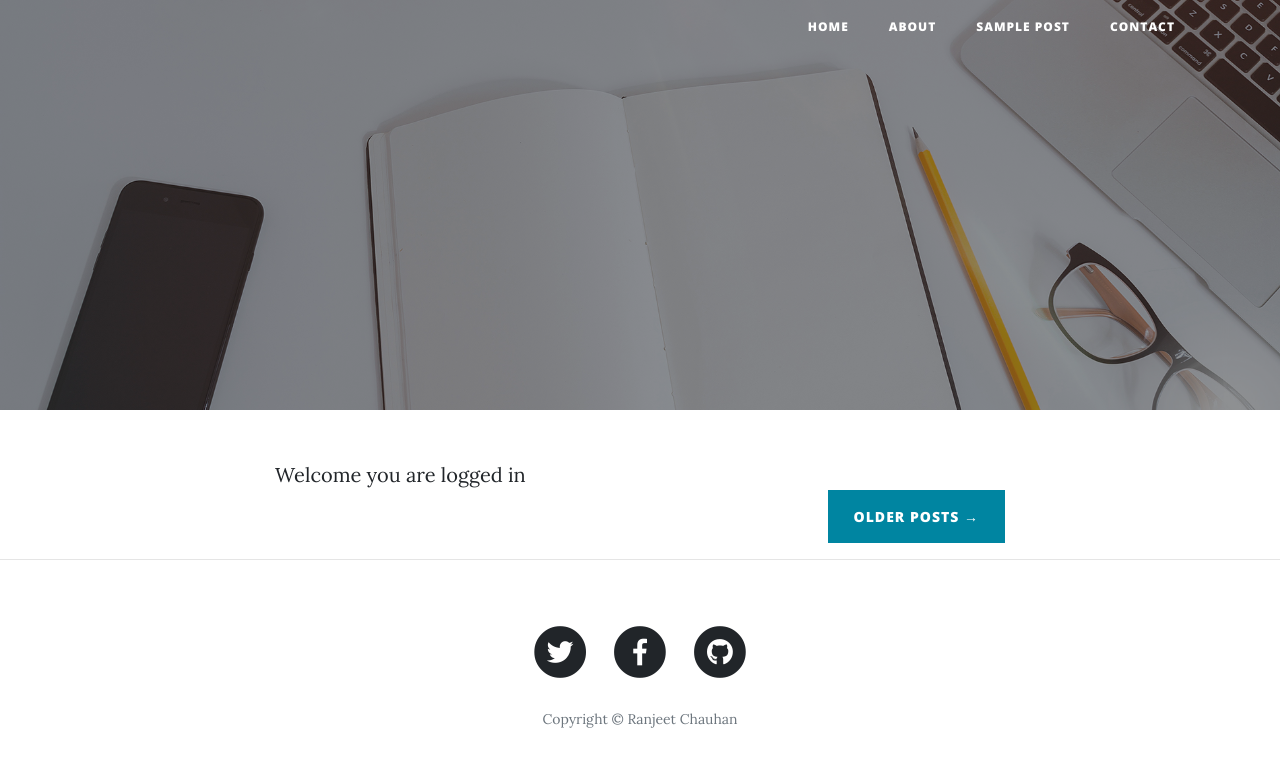
After one commit to ranjeeet/Flask_project, a Flask app: template templates/dashboard.html in a window 1280 px wide. The commit adds this page. Shown: the top 767 px of the page. Run offline with Flask 2, Linux system fonts and the light colour scheme; the template is opened without the code that fills it, so the values that code supplies are empty; some libraries are stand-ins or nearby versions.

Commit message:
version 1.4

```diff
--- a/main.py
+++ b/main.py
@@ -1,4 +1,4 @@
-from flask import Flask, render_template
+from flask import Flask, render_template, session
 from flask_sqlalchemy import SQLAlchemy
 from datetime import datetime
 from flask import request
@@ -15,6 +15,7 @@ with open('config.json', 'r') as c:
 local_server = "True"
 
 app = Flask(__name__)
+app.secret_key = 'super-secret-key'
 app.config.update(
     MAIL_SERVER='smtp.gmail.com',
     MAIL_PORT='465',
@@ -65,13 +66,20 @@ def about():
 
 @app.route("/dashboard", methods=['GET', 'POST'])
 def login():
-    if request.method=='POST':
-        pass
-    else:
-        return render_template('login.html', params=params)
+    if 'user' in session and session['user'] == params['admin_user']:
+        return render_template('dashboard.html', params=params)
+
+    if request.method == 'POST':
+        username = request.form.get('uname')
+        username = request.form.get('pass')
+        if username == params['admin_user'] and userpass == params['admin_password']:
+            #set the session variable
+
+            session['user'] = username
+            return render_template('dashboard.html', params=params)
 
 
-
+        return render_template('login.html', params=params)
 
 
 @app.route("/post/<string:post_slug>", methods=['GET'])
--- /dev/null
+++ b/templates/dashboard.html
@@ -0,0 +1,35 @@
+{% extends "layout.html" %}
+{% block body %}
+    <!-- Page Header -->
+    <header class="masthead" style="background-image: url('{{ url_for('static', filename='img/home-bg.jpg') }}')">
+      <div class="overlay"></div>
+      <div class="container">
+        <div class="row">
+          <div class="col-lg-8 col-md-10 mx-auto">
+            <div class="site-heading">
+              <h1>{{params['blog_name']}}</h1>
+              <span class="subheading">{{params['sub_hd']}}</span>
+            </div>
+          </div>
+        </div>
+      </div>
+    </header>
+
+    <!-- Main Content -->
+    <div class="container">
+      <div class="row">
+        <div class="col-lg-8 col-md-10 mx-auto">
+
+<!-- this is for for loop in this post section-->
+
+Welcome you are logged in
+
+
+          <!-- Pager -->
+          <div class="clearfix">
+            <a class="btn btn-primary float-right" href="#">Older Posts →</a>
+          </div>
+        </div>
+      </div>
+    </div>
+    {% endblock %}
```
Also changed, not shown: templates/login.html (+5 -5 lines).
